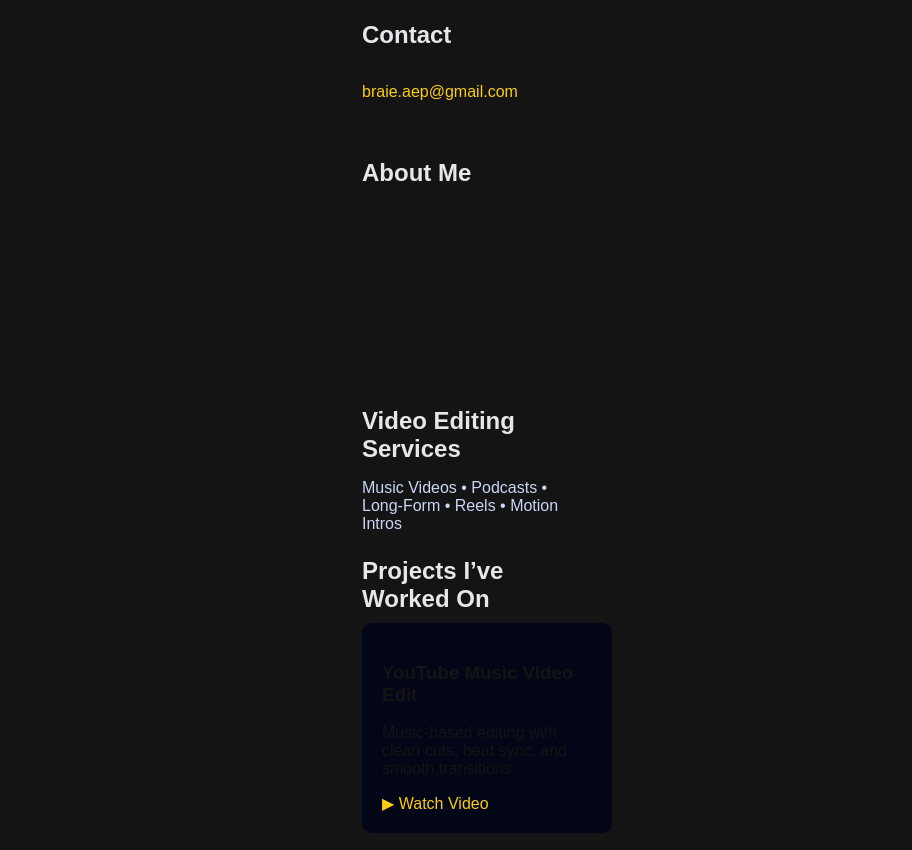
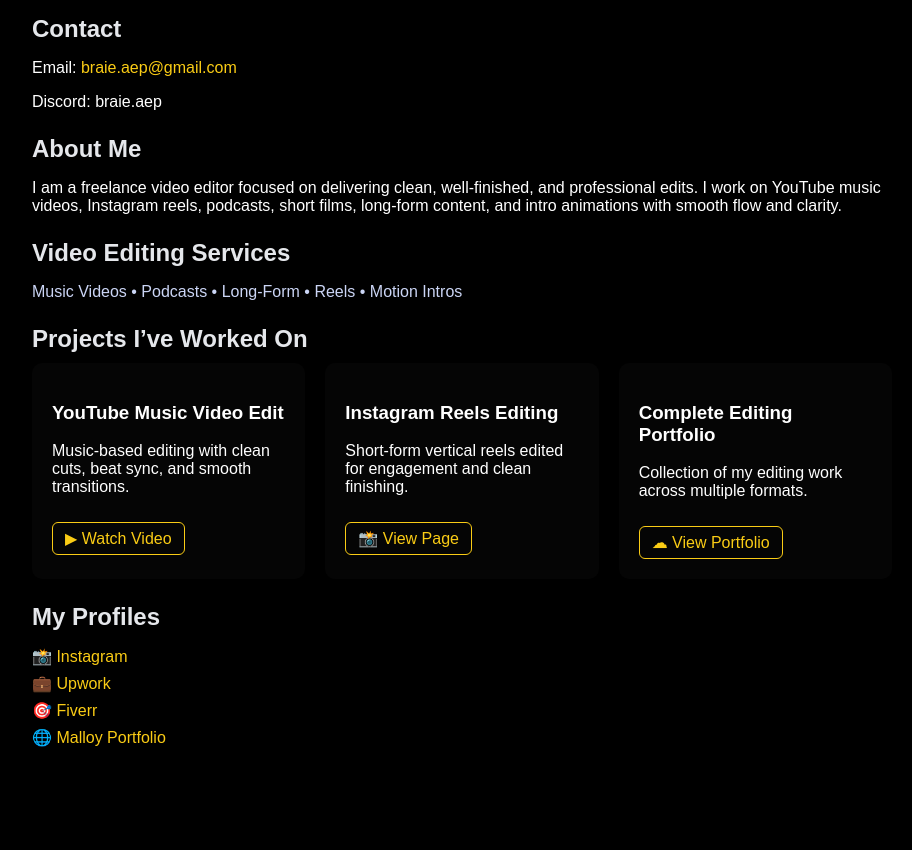
Before and after one commit to braie-aep/braie.aep.github.io, a plain HTML site: page index.html in a window 1280 px wide. Shown: the part 303-1153 px from the top of the page, without its empty margins (178-1090 px from the left). After the commit the page ends 1106 px from the top, so only its background shows below. Drawn offline with Linux system fonts and the light colour scheme.

Commit message:
Update style.css

```diff
--- a/style.css
+++ b/style.css
@@ -1,12 +1,13 @@
+/* BASE */
 body {
   margin: 0;
-  background-color: #141414;
-  color: #141414;
+  background-color: #000000; /* PURE BLACK */
+  color: #ffffff;
   font-family: Arial, sans-serif;
 }
 
 .container {
-  max-width: 200px;
+  max-width: 900px;
   margin: auto;
   padding: 40px 20px;
 }
@@ -52,14 +53,22 @@ h2 {
   color: #cbd5f5;
 }
 
-/* LINKS */
+/* =========================
+   LINKS & EMAIL GLOW
+========================= */
 a {
   color: #facc15;
   text-decoration: none;
+  transition: all 0.3s ease;
 }
 
+/* GLOW ON HOVER (LINKS + EMAIL) */
 a:hover {
   color: #fde047;
+  text-shadow:
+    0 0 6px rgba(250, 204, 21, 0.8),
+    0 0 12px rgba(250, 204, 21, 0.6),
+    0 0 20px rgba(250, 204, 21, 0.4);
 }
 
 /* PROJECTS */
@@ -70,9 +79,18 @@ a:hover {
 }
 
 .project-card {
-  background-color: #020617;
+  background-color: #050505; /* slight contrast on black */
   padding: 20px;
   border-radius: 10px;
+}
+
+/* PROJECT LINKS (BUTTON FEEL) */
+.project-card a {
+  display: inline-block;
+  margin-top: 10px;
+  padding: 6px 12px;
+  border-radius: 6px;
+  border: 1px solid #facc15;
 }
 
 /* PROFILE LINKS */
@@ -84,3 +102,8 @@ a:hover {
 .profile-links li {
   margin-bottom: 8px;
 }
+
+/* SMOOTH EXPERIENCE */
+* {
+  box-sizing: border-box;
+}
```
